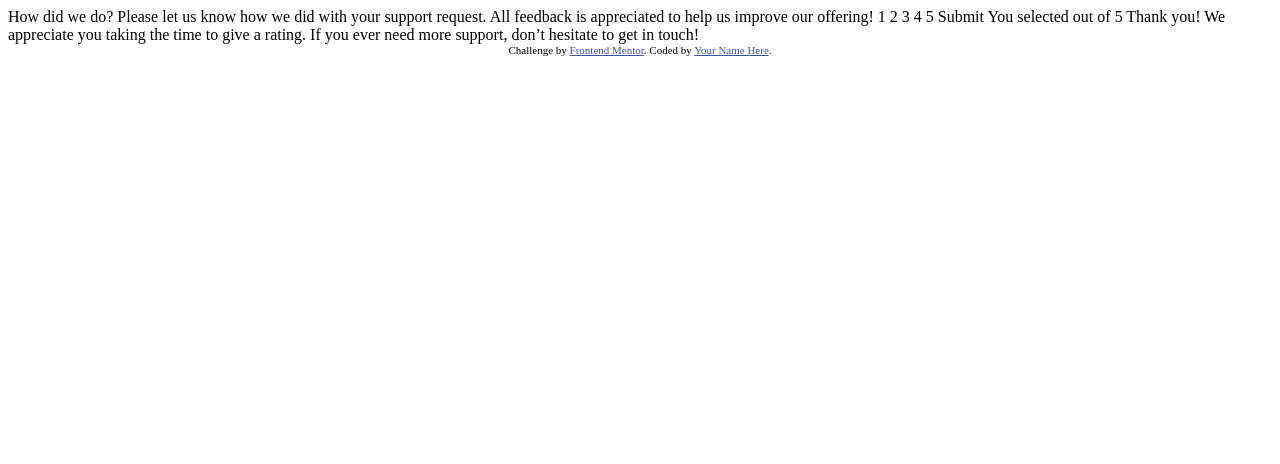
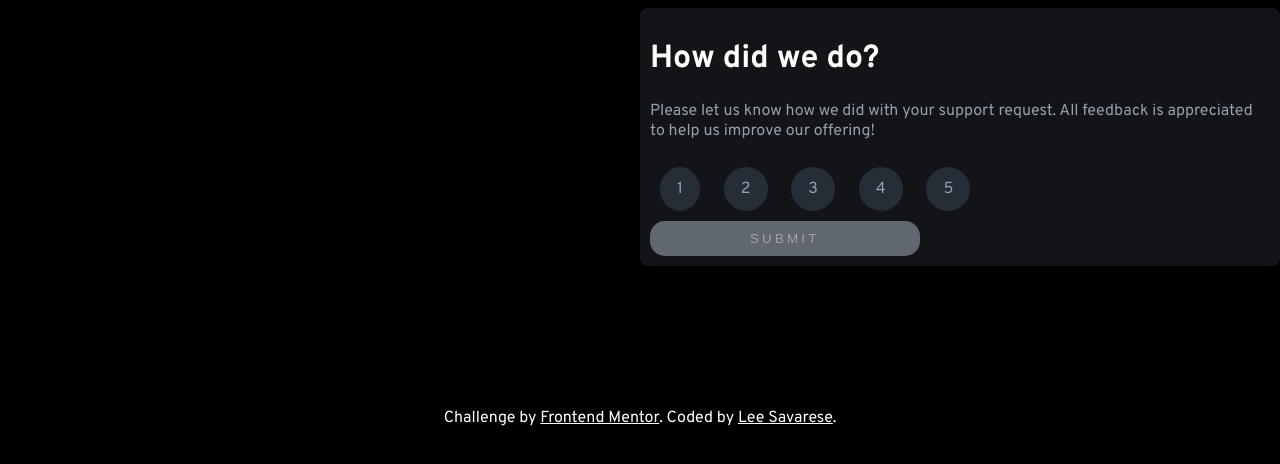
Before and after one commit to leesav3/interactive-rating-component, a plain HTML site: page index.html in a window 1280 px wide. Drawn offline with Linux system fonts and the light colour scheme.

Commit message:
updated files

```diff
--- /dev/null
+++ b/css/styles.css
@@ -0,0 +1,121 @@
+:root {
+    --orange: hsl(25, 97%, 53%);
+    --white: hsl(0, 0%, 100%);
+    --light-grey: hsl(217, 12%, 63%);
+    --medium-grey: hsl(216, 12%, 54%);
+    --dark-blue: hsl(213, 19%, 18%);
+    --very-dark-blue: hsl(216, 12%, 8%);
+    --black: hsl(0, 100%, 0%);
+}
+
+body {
+    background-color: var(--black);
+    font-family: 'Overpass', sans-serif;
+}
+
+h1 {
+    color: var(--white);
+}
+
+p {
+    color: var(--light-grey);
+}
+
+.container {
+    width: 400px;
+    height: 400px;
+    display: flex;
+    flex-direction: column;
+    align-items: center;
+    margin: auto;
+}
+
+.card {
+    width: 100%;
+    height: 100%;
+    position: relative;
+
+}
+
+.card-front, .card-back {
+    background-color: var(--very-dark-blue);
+    vertical-align: middle;
+    border-radius: 8px;
+    padding: 10px;
+    transition: transform 0.5s ease;
+    position: absolute;
+    -webkit-backface-visibility: hidden;
+    backface-visibility: hidden;
+}
+
+
+.card-back {
+    transform: rotateY(180deg);
+  }
+
+.card-back.flipped {
+    transform: rotateY(0deg);
+}
+
+.card-front {
+    transform: rotateY(0deg);
+  }
+
+.card-front.flipped {
+    transform: rotateY(180deg);
+}
+
+.numbers {
+    background-color: var(--dark-blue);
+    color: var(--light-grey);
+    padding: 12px 17px 12px 17px;
+    border-radius: 50%;
+    margin: 10px;
+    display: inline-block;
+}
+
+.numbers:hover {
+    background-color: var(--light-grey);
+    color: var(--white);
+}
+
+.selected {
+    background-color: var(--orange);
+    color: var(--white);
+}
+
+button {
+    background-color: var(--orange);
+    color: var(--white);
+    padding: 10px 100px 10px 100px;
+    text-transform: uppercase;
+    letter-spacing: .2rem;
+    border-radius: 15px;
+    border: none;
+}
+
+.disabled {
+    background-color: var(--light-grey);
+    opacity: 0.6;
+    cursor: not-allowed;
+  }
+
+.result {
+    color: var(--orange);
+    background-color: var(--dark-blue);
+    padding: 10px 20px 10px 20px;
+    border-radius: 15px;
+}
+
+.attribution {
+    color: var(--white);
+    text-align: center;
+}
+
+a {
+    color: var(--white);
+}
+
+a:hover {
+    color: var(--orange);
+}
--- a/index.html
+++ b/index.html
@@ -5,45 +5,55 @@
   <meta name="viewport" content="width=device-width, initial-scale=1.0"> <!-- displays site properly based on user's device -->
 
   <link rel="icon" type="image/png" sizes="32x32" href="./images/favicon-32x32.png">
-
+  <link rel="preconnect" href="https://fonts.googleapis.com">
+  <link rel="preconnect" href="https://fonts.gstatic.com" crossorigin>
+  <link href="https://fonts.googleapis.com/css2?family=Overpass:wght@400;700&display=swap" rel="stylesheet">
+  <link rel="stylesheet" href="css/styles.css">
   <title>Frontend Mentor | Interactive rating component</title>
 
-  <!-- Feel free to remove these styles or customise in your own stylesheet 👍 -->
-  <style>
-    .attribution { font-size: 11px; text-align: center; }
-    .attribution a { color: hsl(228, 45%, 44%); }
-  </style>
 </head>
 <body>
+<div class="container">
+  <div id="card">
+    <!-- Thank you state start -->
+    <div id="back" class="card-back">
+      <img src="images/illustration-thank-you.svg" alt="thank you image">
+      <div class="result">You selected <span id="rating"></span> out of 5</div>
 
-  <!-- Rating state start -->
+      <h1>Thank you!</h1>
 
-  How did we do?
+      <p>We appreciate you taking the time to give a rating. If you ever need more support,
+      don’t hesitate to get in touch!</p>
+    </div>
+    <!-- Thank you state end -->
 
-  Please let us know how we did with your support request. All feedback is appreciated
-  to help us improve our offering!
+    <!-- Rating state start -->
+    <div id="front" class="card-front">
+      <h1>How did we do?</h1>
 
-  1 2 3 4 5
+      <p>Please let us know how we did with your support request. All feedback is appreciated
+      to help us improve our offering!</p>
 
-  Submit
+      <div class="number-container">
+        <span class="numbers" id="1">1</span>
+        <span class="numbers" id="2">2</span>
+        <span class="numbers" id="3">3</span>
+        <span class="numbers" id="4">4</span>
+        <span class="numbers" id="5">5</span>
+      </div>
 
-  <!-- Rating state end -->
-
-  <!-- Thank you state start -->
-
-  You selected <!-- Add rating here --> out of 5
-
-  Thank you!
-
-  We appreciate you taking the time to give a rating. If you ever need more support,
-  don’t hesitate to get in touch!
-
-  <!-- Thank you state end -->
+      <button disabled id="btn" class="disabled">Submit</button>
+    </div>
+    <!-- Rating state end -->
 
 
-  <div class="attribution">
+  </div>
+</div>
+
+<div class="attribution">
     Challenge by <a href="https://www.frontendmentor.io?ref=challenge" target="_blank">Frontend Mentor</a>.
-    Coded by <a href="#">Your Name Here</a>.
-  </div>
+    Coded by <a href="#">Lee Savarese</a>.
+</div>
+<script src="js/script.js"></script>
 </body>
 </html>
--- /dev/null
+++ b/js/script.js
@@ -0,0 +1,32 @@
+const front = document.getElementById('front');
+const back = document.getElementById('back');
+const btn = document.getElementById('btn');
+
+var nbrs = document.querySelectorAll(".numbers");
+
+for (let i=0; i<nbrs.length; i++) {
+    nbrs[i].addEventListener('click', processRating);
+}
+
+function processRating(e) {
+    // first get rid of any old clicks
+    for (let x=0; x<nbrs.length; x++) {
+        nbrs[x].classList.remove('selected');
+    }
+    // now make the clicked number orange
+    document.getElementById(e.target.id).classList.add('selected');
+
+    // next activate the submit button
+    btn.disabled = false;
+    btn.classList.remove('disabled');
+
+    // add the rating value to the thank you message
+    document.getElementById("rating").textContent=e.target.id;
+}
+
+function handleFlip() {
+    front.classList.toggle('flipped');
+    back.classList.toggle('flipped');
+  }
+
+  btn.addEventListener('click', handleFlip);
```
